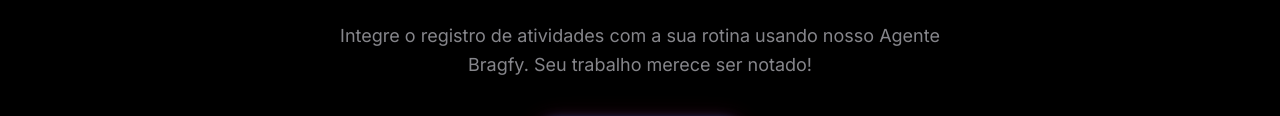
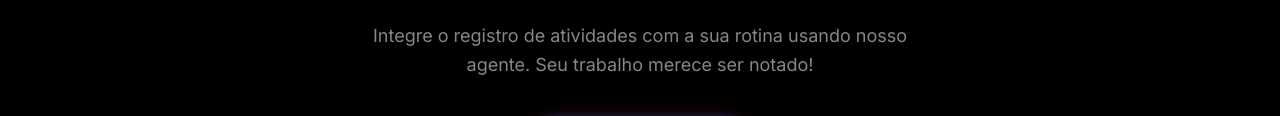
Before and after one commit to baltazarparra/bragfy-site, a plain HTML site: page index.html in a window 1280 px wide. Shown: the part 1389-1505 px from the top of the page. Drawn offline with nearby package versions, Linux system fonts and the light colour scheme.

Commit message:
feat: Update alphe

```diff
--- a/index.html
+++ b/index.html
@@ -383,7 +383,7 @@
           <h2>Documentar não precisa interromper</h2>
           <p class="cta-subtitle">
             Integre o registro de atividades com a sua rotina usando nosso
-            Agente Bragfy. Seu trabalho merece ser notado!
+            agente. Seu trabalho merece ser notado!
           </p>
           <a
             href="https://t.me/bragfy_bot?start=landing"
```
